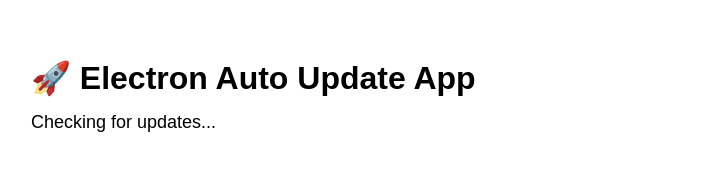
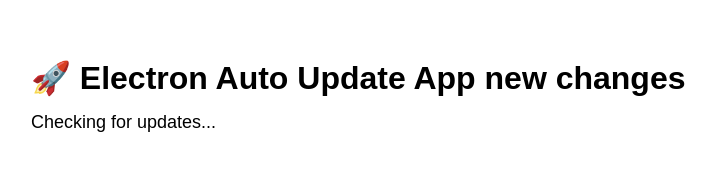
Before and after one commit to akshayvaghasiyaprolink-hue/update_electron, an Electron app: page index.html in a window 1000 px wide. Shown: the whole page, without its empty margins (7-723 px from the left). Drawn offline with Linux system fonts and the light colour scheme; no server answers.

Commit message:
changes updated

```diff
--- a/index.html
+++ b/index.html
@@ -27,7 +27,7 @@
   </head>
 
   <body>
-    <h1>🚀 Electron Auto Update App</h1>
+    <h1>🚀 Electron Auto Update App new changes</h1>
 
     <p id="status">Checking for updates...</p>
 
--- a/package.json
+++ b/package.json
@@ -1,6 +1,6 @@
 {
   "name": "my-electron-app",
-  "version": "2.0.3",
+  "version": "2.0.4",
   "main": "main.js",
   "scripts": {
     "start": "electron .",
```
